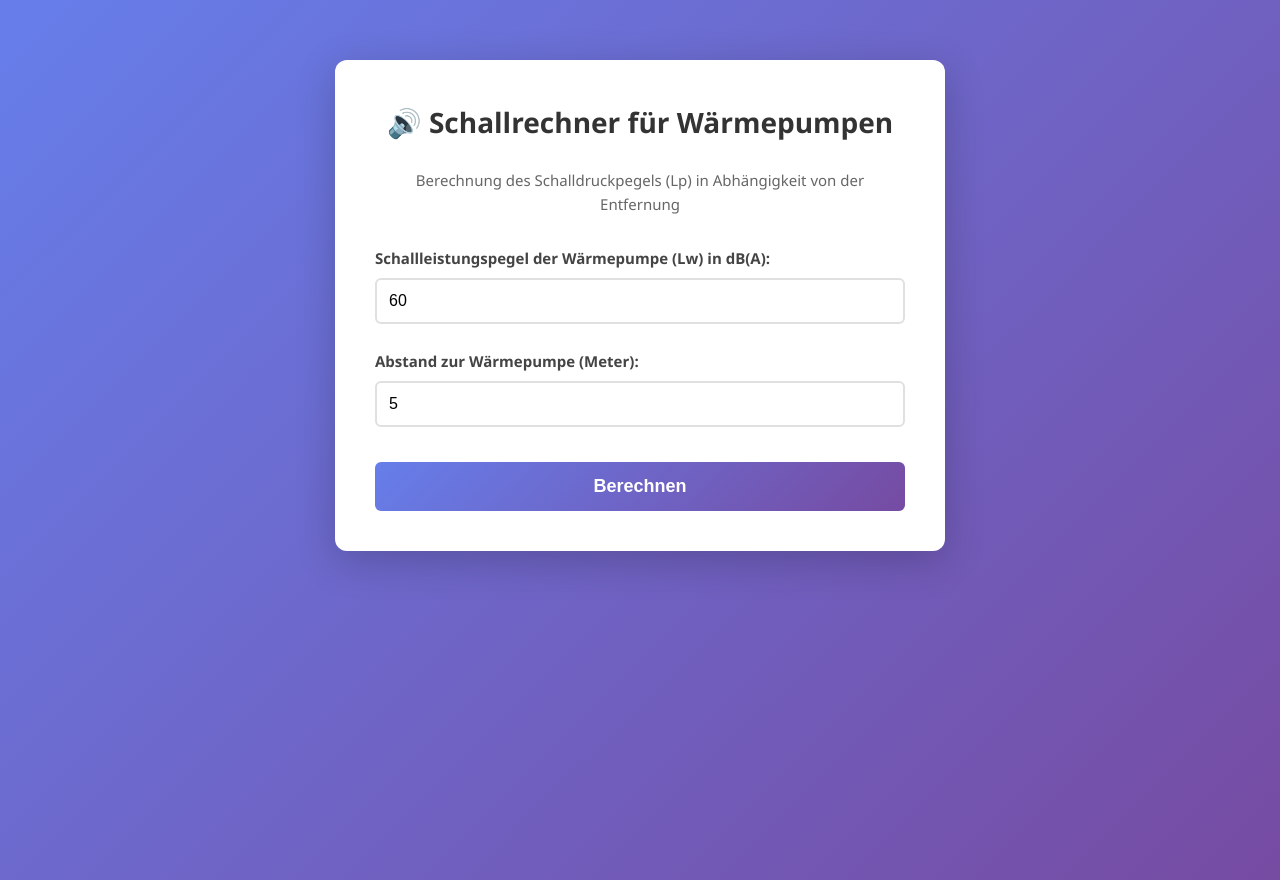
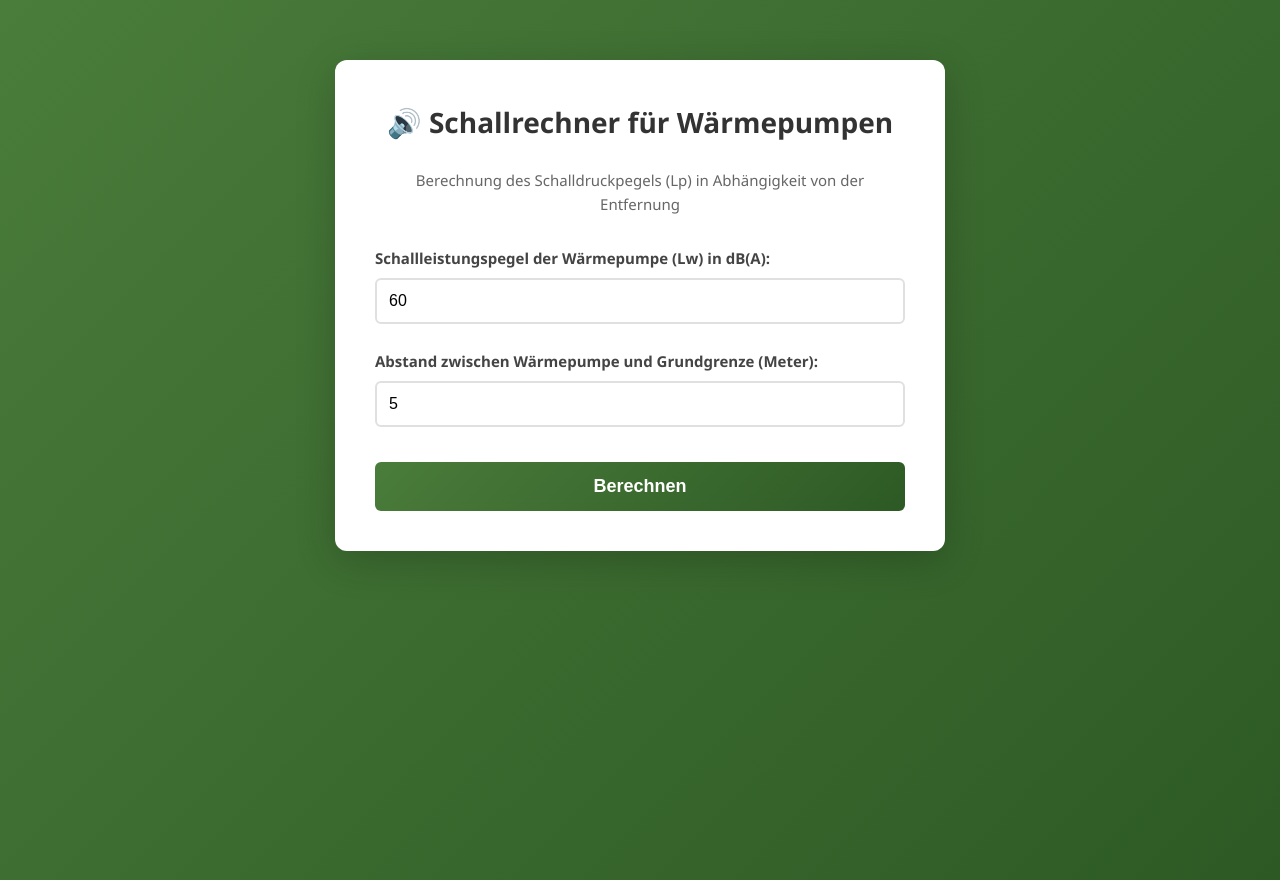
Before and after one commit to Schalltechnik/Schalltechnik.github.io, a plain HTML site: page index.html in a window 1280 px wide. Drawn offline with Linux system fonts and the light colour scheme.

Commit message:
Update index.html

```diff
--- a/index.html
+++ b/index.html
@@ -15,7 +15,7 @@ body {
   margin: 40px auto;
   padding: 20px;
   line-height: 1.6;
-  background: linear-gradient(135deg, #667eea 0%, #764ba2 100%);
+  background: linear-gradient(135deg, #4a7c3b 0%, #2d5a24 100%);
   min-height: 100vh;
 }
 
@@ -63,7 +63,7 @@ input {
 
 input:focus {
   outline: none;
-  border-color: #667eea;
+  border-color: #4a7c3b;
 }
 
 button {
@@ -72,7 +72,7 @@ button {
   font-size: 18px;
   font-weight: 600;
   color: white;
-  background: linear-gradient(135deg, #667eea 0%, #764ba2 100%);
+  background: linear-gradient(135deg, #4a7c3b 0%, #2d5a24 100%);
   border: none;
   border-radius: 6px;
   cursor: pointer;
@@ -82,7 +82,7 @@ button {
 
 button:hover {
   transform: translateY(-2px);
-  box-shadow: 0 5px 20px rgba(102, 126, 234, 0.4);
+  box-shadow: 0 5px 20px rgba(74, 124, 59, 0.4);
 }
 
 button:active {
@@ -156,7 +156,7 @@ button:active {
 
   <div class="input-group">
     <label for="distance">
-      Abstand zur Wärmepumpe (Meter):
+      Abstand zwischen Wärmepumpe und Grundgrenze (Meter):
     </label>
     <input type="number" id="distance" value="5" step="0.1" min="0.1" max="1000">
   </div>
```
